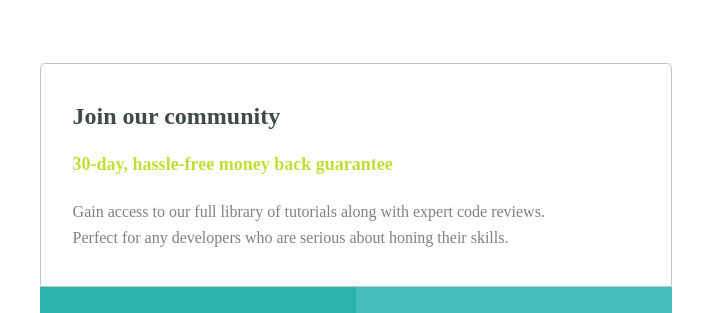
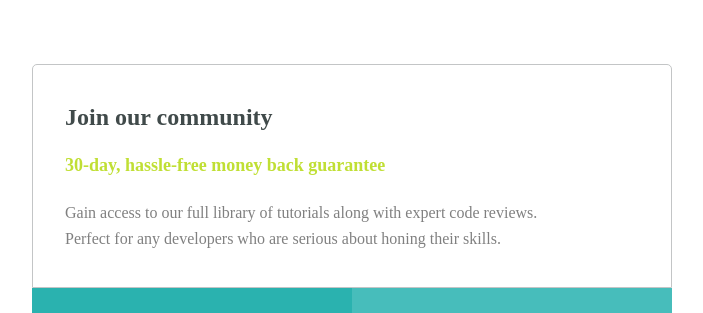
Before and after one commit to lorenzejay/Single-price-grid-component, a plain HTML site: page index.html in a window 1280 px wide. Shown: the top 313 px of the page, without its empty margins (268-971 px from the left). Drawn offline with Linux system fonts and the light colour scheme.

Commit message:
Add files via upload

```diff
--- a/index.html
+++ b/index.html
@@ -2,9 +2,8 @@
 <html lang="en">
 <head>
   <meta charset="UTF-8">
-  <meta name="viewport" content="width=device-width, initial-scale=1.0"> <!-- displays site properly based on user's device -->
   <link rel="icon" type="image/png" sizes="32x32" href="./images/favicon-32x32.png">
-
+  <meta name="viewport" content="width=1100, initial-scale=1 ">
   <title>Frontend Mentor | Single Price Grid Component</title>
 <link rel="stylesheet" href="./styles.css">
   <!-- Feel free to remove these styles or customise in your own stylesheet 👍 -->
@@ -14,6 +13,7 @@
   </style>
 </head>
 <body>
+  <div class="wrapper">
     <div class="container">
 
       <div class="grid1">
@@ -49,6 +49,7 @@
       </div>
 
     </div>
+  </div>
 
 
 
--- a/styles.css
+++ b/styles.css
@@ -4,6 +4,8 @@
 }
 body{
     overflow-x: hidden;
+    margin: 0px;
+    padding: 0px;
 
 }
 .container{
@@ -18,9 +20,7 @@ body{
 }
 
 @media screen and (max-width: 600px){
-    body{
-        margin: 0;
-        padding: 0 ;
+    .wrapper{
         overflow-x: hidden;
     }
     .container{
```
Lines whose indentation alone changed are shown as unchanged.
